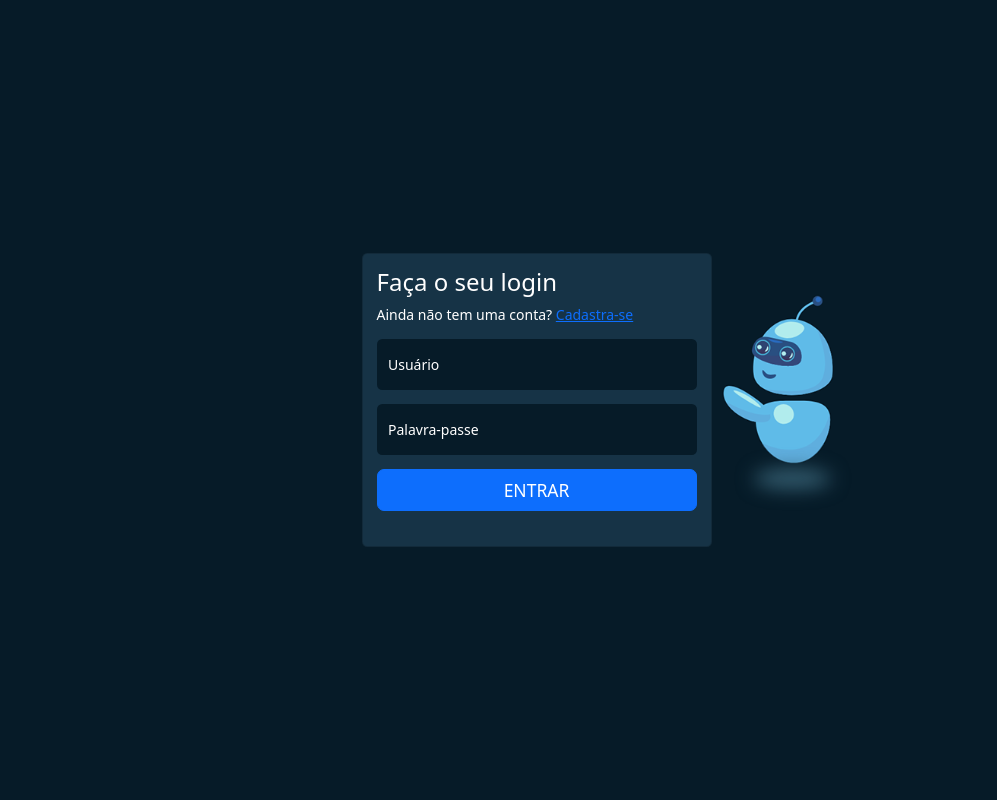
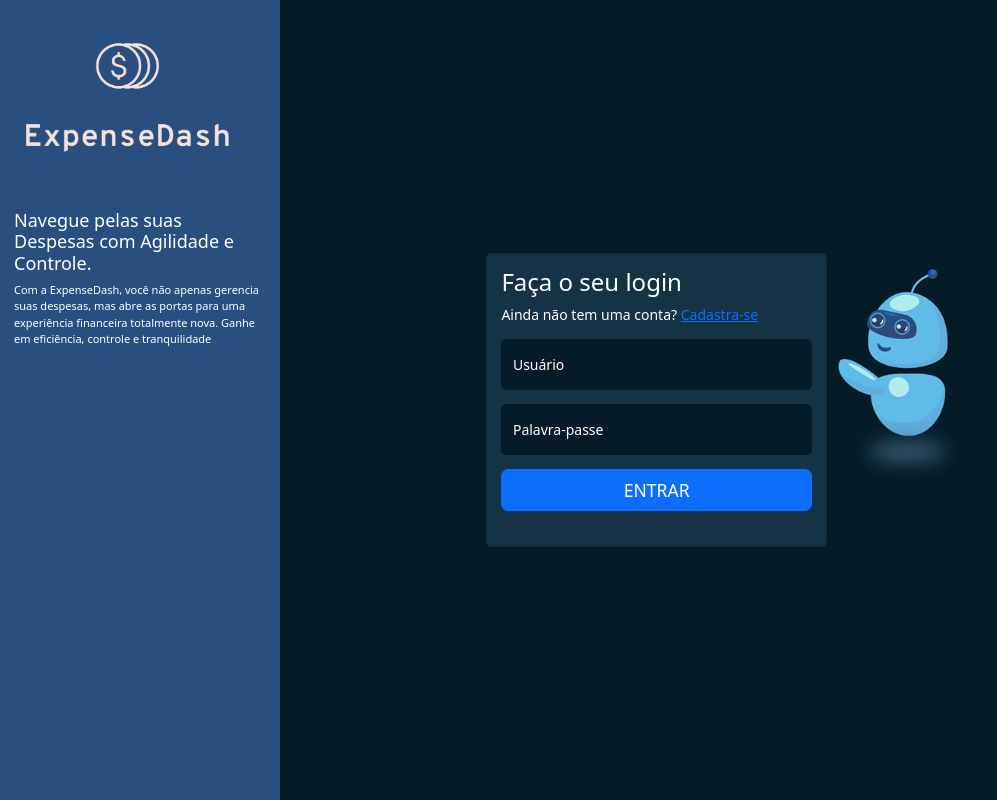
Before and after one commit to felixsakuayela/yourbills, a Django app: page /accounts/login/ in a window 1280 px wide. Shown: the whole page, without its empty margins (0-997 px from the left). Run offline with Django 4.2, Linux system fonts and the light colour scheme.

Commit message:
estilização da pag de login

```diff
--- a/static/css/styles.css
+++ b/static/css/styles.css
@@ -19,19 +19,40 @@ body{
 }
 
 .centralizar-card {
+    width: 100%;
+    display: flex;
+    justify-content: space-between;
+    align-items: center;
+    height: 100vh;
+}
 
-    display: flex;
-    justify-content: space-around;
-    align-items: center;
-
-}
 .card {
     background-color: #163346;
     /* background-color: #0C2230; */
     color: #fff;
 }
 
+.card-img {
+    display: flex;
+    justify-content: space-between;
+    width: 62%
+}
+
+.card-content {
+    margin-right: 31%;
+}
+
+.borda{
+    border: none;
+    border-radius: 0;
+    background-color: #294F81;
+}
+
 .title-format {font-size: 24px;}
+.apresentation {font-size: 18px;}
+.apre-p {
+    font-size: 11px;
+}
 .labels-cor {
     background-color: #061B28;
     border: #061B28;
--- a/templates/account/sign_in.html
+++ b/templates/account/sign_in.html
@@ -7,13 +7,24 @@
 {% block content %}
 {% if user.is_anonymous %}
 
-<main>
-
-    <div class="container">
+<main  style="width: 100%;">
 
     <div class="centralizar-card">
+        <!-- =========== CARD de Apresentação =========== -->
+        <div class="card borda" style="width: 20rem; height: 100%;">
+            <div class="card-body">
+                <p><img src="../../static/images/logo_trans.png" style="width: 90%;" alt=""></p>
+                <h5 class="card-title apresentation">Navegue pelas suas Despesas com Agilidade e Controle.</h5>
+                <p class="apre-p">Com a ExpenseDash, você não apenas gerencia suas despesas, mas abre as portas para uma experiência financeira totalmente nova. Ganhe em eficiência, controle e tranquilidade</p>
 
 
+            </div>
+        </div>
+
+
+        <div class="card-img">
+
+            <!-- =========== CARD COM FORMULÁRIO =========== -->
             <div class="card" style="width: 25rem; height: 21rem;">
                 <div class="card-body rounded-5">
                     <h5 class="card-title title-format">Faça o seu login</h5>
@@ -35,19 +46,19 @@
                         <button type="submit" class="btn btn-primary btn-lg">ENTRAR</button>
 
                     </form>
-
-
                 </div>
             </div>
 
-        <div>
+            <!-- =========== DIV COM IMAGEM =========== -->
+            <div class="card-content">
                 <img src="../../static/images/robo.png" alt="">
+            </div>
         </div>
 
     </div>
 
 
-    </div>
+
 </main>
 
 
```
Also changed, not shown: static/images/logo_trans.png (added). Lines whose indentation alone changed are shown as unchanged.
